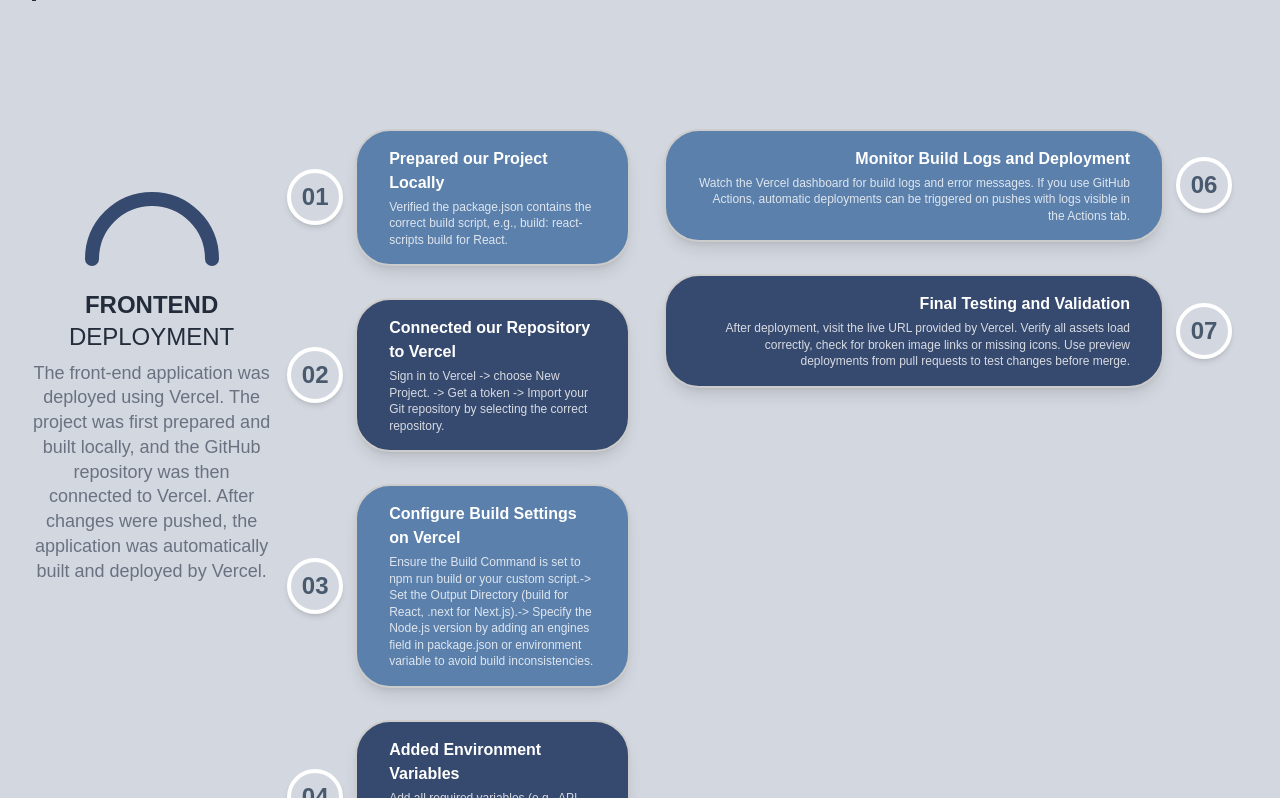
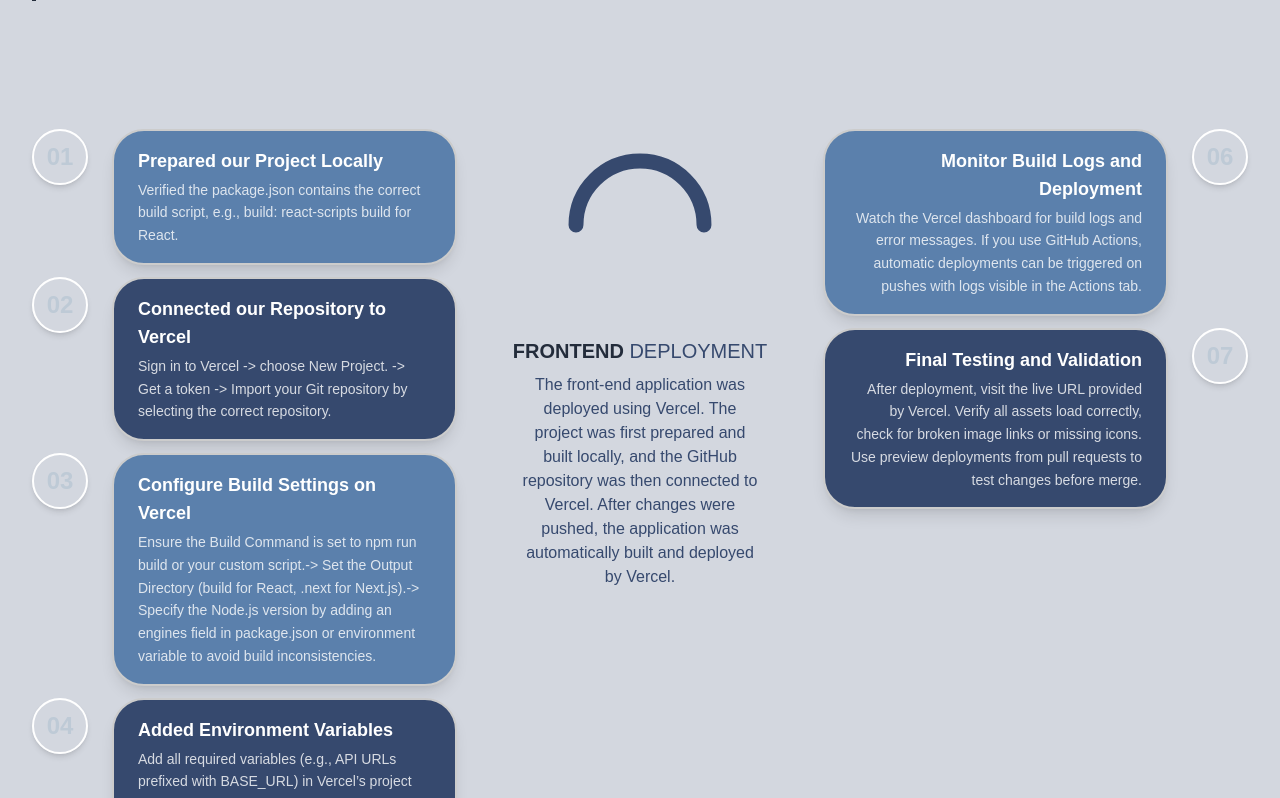
Before and after one commit to TirsitTeshome/Zeno-Technical-Docs, a Next.js app: page /frontend in a window 1280 px wide. Shown: the part 4242-5040 px from the top of the page. Built offline with nearby package versions, Linux system fonts and the light colour scheme; a web font is replaced by a local one.

Commit message:
worked on resposiveness

```diff
--- a/package.json
+++ b/package.json
@@ -15,7 +15,9 @@
     "react": "19.1.0",
     "react-dom": "19.1.0",
     "react-icons": "^5.5.0",
-    "sharp": "^0.34.4"
+    "react-tsparticles": "^2.12.2",
+    "sharp": "^0.34.4",
+    "tsparticles": "^3.9.1"
   },
   "devDependencies": {
     "@eslint/eslintrc": "^3",
--- a/src/app/ai/page.tsx
+++ b/src/app/ai/page.tsx
@@ -468,7 +468,7 @@
                   Applications: Policy evaluation, trade agreement analysis, and resilience planning for agricultural markets.
                 </p>
               </div>
-                            <div className="relative bg-gradient-to-br from-[#232C3B] to-[#05192F] rounded-2xl shadow-xl p-6 text-white transform transition-all duration-300 hover:scale-105 hover:shadow-2xl animate-fade-in-up delay-1">
+              <div className="relative bg-gradient-to-br from-[#232C3B] to-[#05192F] rounded-2xl shadow-xl p-6 text-white transform transition-all duration-300 hover:scale-105 hover:shadow-2xl animate-fade-in-up delay-1">
                 <div className="absolute top-4 right-4 bg-[#D3D7DF] text-[#232C3B] rounded-full w-8 h-8 flex items-center justify-center text-sm font-bold">
                   1
                 </div>
@@ -613,7 +613,7 @@
     ├── root_agent.yaml
     ├── scenario.py`}
                 </pre>
- <pre className="bg-[#232C3B] text-[#D3D7DF]  text-[11px] sm:text-xs md:text-sm rounded-xl px-3 sm:px-4 md:px-6 py-3 md:py-4 leading-relaxed font-mono whitespace-pre-wrap break-words w-full sm:max-w-[260px] md:max-w-[320px] shadow-xl">                  {`   ├── prompts/
+                <pre className="bg-[#232C3B] text-[#D3D7DF]  text-[11px] sm:text-xs md:text-sm rounded-xl px-3 sm:px-4 md:px-6 py-3 md:py-4 leading-relaxed font-mono whitespace-pre-wrap break-words w-full sm:max-w-[260px] md:max-w-[320px] shadow-xl">                  {`   ├── prompts/
     │   ├── missing_data.txt
     │   ├── root_agent.txt
     │   ├── router_prompt.txt
--- a/src/app/backend/page.tsx
+++ b/src/app/backend/page.tsx
@@ -6,32 +6,32 @@
 const leftSteps = [
   {
     number: "01",
-    title: "We prepared the project for Heroku",
-    desc: "We prepared the project for Heroku We made sure requirements.txt included essential packages like gunicorn for the server and psycopg2-binary for PostgreSQL. We created a Procfile at the project root with: web: gunicorn zeno.wsgi --log-file-",
+    title: "Prepared the Project for Heroku",
+    desc: "Ensured requirements.txt included essential packages like gunicorn for the server and psycopg2-binary for PostgreSQL. Created a Procfile at the project root with: web: gunicorn zeno.wsgi --log-file-",
     color: "bg-[#5B80AC]",
   },
   {
     number: "02",
-    title: "Connected our Repository to Vercel",
-    desc: "We added runtime.txt specifying the Python version: python-3.11",
+    title: "Specified Python Runtime",
+    desc: "Added runtime.txt specifying the Python version: python-3.11",
     color: "bg-[#36496E]",
   },
   {
     number: "03",
-    title: "Configure Build Settings on Vercel",
-    desc: "In zeno/settings.py, we set DEBUG = False for production, configured ALLOWED_HOSTS to include our Heroku domain, and moved sensitive settings like SECRET_KEY into environment variables accessed via os.getenv().",
+    title: "Configured Django for Production",
+    desc: "In zeno/settings.py, set DEBUG = False, configured ALLOWED_HOSTS to include the Heroku domain, and moved sensitive settings like SECRET_KEY into environment variables using os.getenv().",
     color: "bg-[#5B80AC]",
   },
   {
     number: "04",
-    title: "Added Environment Variables",
-    desc: "We installed the Heroku CLI and authenticated Running heroku login allowed us to connect our local environment with Heroku securely.",
+    title: "Installed and Authenticated Heroku CLI",
+    desc: "Installed the Heroku CLI and ran heroku login to securely connect the local environment with Heroku.",
     color: "bg-[#36496E]",
   },
   {
     number: "05",
-    title: "Deployed our Application",
-    desc: "We created the Heroku application. From the backend root directory, we ran: heroku create zeno-backend-api",
+    title: "Created the Heroku Application",
+    desc: "From the backend root directory, ran: heroku create zeno-backend-api",
     color: "bg-[#5B80AC]",
   },
 ];
@@ -39,32 +39,32 @@
 const rightSteps = [
   {
     number: "06",
-    title: "Monitor Build Logs and Deployment",
-    desc: "Watch the Vercel dashboard for build logs and error messages. If you use GitHub Actions, automatic deployments can be triggered on pushes with logs visible in the Actions tab.",
+    title: "Provisioned PostgreSQL Database",
+    desc: "Added a free hobby-tier PostgreSQL add-on using: heroku addons:create heroku-postgresql:hobby-dev -a zeno-backend-api",
     color: "bg-[#5B80AC]",
   },
   {
     number: "07",
-    title: "Final Testing and Validation",
-    desc: "We set environment variables on Heroku. We securely added critical environment variables via CLI. Heroku config:set SECRET_KEY='the_secret_key' DATABASE_URL='the_database_url' DJANGO_SETTINGS_MODULE='zeno.settings' -a zeno-backend-api",
+    title: "Set Environment Variables",
+    desc: "Securely added critical environment variables via CLI: heroku config:set SECRET_KEY='...' DATABASE_URL='...' DJANGO_SETTINGS_MODULE='zeno.settings' -a zeno-backend-api",
     color: "bg-[#36496E]",
   },
   {
     number: "08",
-    title: "Monitor Build Logs and Deployment",
-    desc: "We deployed the backend code. We pushed our main branch to Heroku: git push heroku main",
+    title: "Deployed Backend Code",
+    desc: "Pushed the main branch to Heroku: git push heroku main",
     color: "bg-[#5B80AC]",
   },
   {
     number: "09",
-    title: "Final Testing and Validation",
-    desc: "This triggered a build, installed dependencies, and launched the application.",
+    title: "Triggered Build and Launch",
+    desc: "The push triggered a build, installed dependencies, and launched the Django application on Heroku.",
     color: "bg-[#36496E]",
   },
   {
     number: "10",
-    title: "Final Testing and Validation",
-    desc: "We tested all API endpoints using Postman. This helped us confirm that every endpoint functioned as intended and caught unexpected issues early.",
+    title: "Tested API Endpoints",
+    desc: "Used Postman to test all API endpoints, confirming functionality and catching issues early.",
     color: "bg-[#36496E]",
   },
 ];
@@ -143,8 +143,8 @@
             </div>
 
             <div className="flex-1 w-full flex justify-center">
-              <div className="flex flex-col sm:flex-row gap-4 md:gap-6">
-                <pre className="bg-[#D3D7DF] text-[#151E31] text-xs sm:text-sm rounded-xl px-3 sm:px-4 md:px-6 py-3 md:py-4 leading-relaxed font-mono overflow-x-auto w-full sm:max-w-[280px] md:max-w-[360px] shadow-xl">
+              <div className="grid grid-cols-1 sm:grid-cols-2 lg:grid-cols-3 gap-4 md:gap-6">
+                <pre className="bg-[#D3D7DF] text-[#151E31] text-xs sm:text-sm rounded-xl px-3 sm:px-4 md:px-6 py-3 md:py-4 leading-relaxed font-mono overflow-x-auto w-full shadow-xl">
                   {`├── agents/
 │   ├── __pycache__/
 │   ├── migrations/
@@ -167,7 +167,7 @@
 │   ├── urls.py
 │   └── views.py`}
                 </pre>
-                <pre className="bg-[#D3D7DF] text-[#151E31] text-xs sm:text-sm rounded-xl px-3 sm:px-4 md:px-6 py-3 md:py-4 leading-relaxed font-mono overflow-x-auto w-full sm:max-w-[280px] md:max-w-[360px] shadow-xl">
+                <pre className="bg-[#D3D7DF] text-[#151E31] text-xs sm:text-sm rounded-xl px-3 sm:px-4 md:px-6 py-3 md:py-4 leading-relaxed font-mono overflow-x-auto w-full shadow-xl">
                   {`├── runs/
 │   ├── __pycache__/
 │   ├── migrations/
@@ -189,7 +189,7 @@
 │   ├── tests.py
 │   └── views.py`}
                 </pre>
-                <pre className="bg-[#D3D7DF] text-[#151E31] text-xs sm:text-sm rounded-xl px-3 sm:px-4 md:px-6 py-3 md:py-4 leading-relaxed font-mono overflow-x-auto w-full sm:max-w-[280px] md:max-w-[360px] shadow-xl">
+                <pre className="bg-[#D3D7DF] text-[#151E31] text-xs sm:text-sm rounded-xl px-3 sm:px-4 md:px-6 py-3 md:py-4 leading-relaxed font-mono overflow-x-auto w-full shadow-xl">
                   {`├── conversations/
 │   ├── __pycache__/
 │   ├── migrations/
@@ -217,7 +217,7 @@
         <h2 className="text-3xl md:text-4xl font-bold mb-6 text-[#D3D7DF]">
           Entity Relationship Diagram (ERD)
         </h2>
-        <p className="text-base md:text-lg text-[#D3D7DF] mb-12 max-w-3xl">
+        <p className="text-base md:text-lg text-[#D3D7DF] mb-12 ">
           Zeno AI system&apos;s architecture is fundamentally supported by a
           robust data model. The following entity-relationship tables represent
           the relational database schema that underpins the system&apos;s core
@@ -409,13 +409,13 @@
                 without regressions.
               </p>
             </div>
-            <div className="flex-1 flex justify-center items-start">
+            <div className="flex-1 flex">
               <Image
                 src="/pics/pytest.png"
                 alt="Pytest example"
                 width={700}
                 height={100}
-                className="w-full max-w-md h-auto"
+                className="w-full max-w-md 2xl:max-w-xl 2xl:h-100 2xl:ml-20 h-auto object-contain shadow-2xl"
               />
             </div>
           </div>
@@ -492,9 +492,8 @@
                   priority
                 />
               </div>
-              <div
-                className="absolute rounded-xl w-[90%] h-[90%] sm:w-[92%] sm:h-[92%] md:w-[94%] md:h-[94%] xl:w-[94%] xl:h-[94%] top-4 sm:top-5 md:top-10 left-1/2 -translate-x-1/2 md:left-6 md:translate-x-0"
-              >
+              <div className="absolute rounded-xl w-[90%] h-[90%] sm:w-[92%] sm:h-[92%] md:w-[94%] md:h-[94%] xl:w-[94%] xl:h-[94%]
+              2xl:w-[124%] 2xl:h-[94%] top-4 sm:top-5 md:top-10 left-1/2 -translate-x-1/2 md:left-6 md:translate-x-0">
                 <Image
                   src="/pics/api-test-dark.png"
                   alt="API Test Dark"
@@ -508,18 +507,30 @@
         </div>
       </section>
 
-      <div className="w-full max-w-6.5xl flex flex-col lg:flex-row gap-8 lg:gap-16 xl:gap-5 px-2 md:px-6 lg:px-8 bg-[#151E31]">
-        <div className="flex-1">
-          <div className="relative bg-[#151E31] py-8 md:py-10 lg:py-16 flex justify-center">
-            <div className="flex flex-col sm:flex-row max-w-5xl w-full">
-              <div className="relative flex flex-col items-center w-full sm:w-2/5 min-w-[180px] sm:min-w-[230px] max-w-[300px] mx-auto sm:mx-0">
-                <svg
-                  width="100%"
-                  height="180"
-                  viewBox="0 0 180 180"
-                  className="absolute left-1/2 -translate-x-1/2 top-10 z-10 w-[160px] sm:w-[180px] md:w-[200px] lg:w-[220px]"
-                  preserveAspectRatio="xMidYMid meet"
+<div className="w-full max-w-7xl mx-auto px-4 md:px-6 lg:px-8 my-16">
+  <div className="flex flex-col items-center">
+    <div className="grid grid-cols-1 lg:grid-cols-[minmax(320px,1fr)_auto_minmax(320px,1fr)] gap-8 lg:gap-12 w-full items-start justify-items-stretch">
+      <div className="flex flex-col gap-3 w-full">
+        {leftSteps.map((step, idx) => (
+          <div key={idx} className="flex items-start">
+            <div className="relative z-10 flex-shrink-0">
+              <div className="w-12 h-12 sm:w-14 sm:h-14 rounded-full flex items-center justify-center text-[#becad6] font-bold text-xl sm:text-2xl border-2 border-white shadow-md">
+                {step.number}
+              </div>
+            </div>
+            <div
+              className={`flex-1 ml-4 sm:ml-6 rounded-[32px] ${step.color} shadow-lg px-4 sm:px-6 py-4 border-2 border-[#cccccc]`}
             >
+              <h3 className="font-bold text-white text-base sm:text-lg mb-1">{step.title}</h3>
+              <p className="text-white text-xs sm:text-sm opacity-80 leading-relaxed">{step.desc}</p>
+            </div>
+          </div>
+        ))}
+      </div>
+
+      <div className="flex flex-col items-center justify-center py-6 lg:py-0">
+        <div className="w-48 h-48 flex items-center justify-center">
+          <svg viewBox="0 0 180 180" className="w-full h-full">
             <path
               d="M150 90a60 60 0 1 0-120 0"
               stroke="#a9b9d3"
@@ -528,37 +539,28 @@
               strokeLinecap="round"
             />
           </svg>
-                <div className="relative mt-[150px] sm:mt-[140px] md:mt-[150px] lg:mt-[160px] text-center">
-                  <div className="font-bold text-lg sm:text-xl md:text-2xl text-[#fdfdfd]">
+        </div>
+        <h2 className="font-bold text-[#fdfdfd] text-lg sm:text-xl text-center mt-4 px-2">
           BACKEND <span className="font-normal text-[#bfbff0]">DEPLOYMENT</span>
+        </h2>
+        <p className="text-sm sm:text-base text-[#a9b9d3] mt-2 text-center max-w-[260px] px-2">
+           The backend was deployed to Heroku with a PostgreSQL database, environment variables for security, and automated build from the main branch.
+        </p>
       </div>
-                  <div className="text-sm sm:text-base md:text-lg text-[#a9b9d3] max-w-[240px] mt-2 leading-snug mx-auto">
-                    The front-end application was deployed using Vercel. The project was first prepared and built locally, and the GitHub repository was then connected to Vercel. After changes were pushed, the application was automatically built and deployed by Vercel.
-                  </div>
-                </div>
-              </div>
-              <div className="flex flex-col flex-1 pl-0 sm:pl-4 gap-4 sm:gap-6 md:gap-8 relative z-20 mt-8 sm:mt-0">
-                {leftSteps.map((step, idx) => (
-                  <div key={idx} className="flex flex-row items-center">
-                    <div className="flex flex-col items-center">
-                      <div
-                        className="w-12 h-12 sm:w-14 sm:h-14 rounded-full flex items-center justify-center text-[#becad6] font-bold text-xl sm:text-2xl border-1 border-white shadow-md"
-                        style={{ marginRight: "-20px", zIndex: 10 }}
-                      >
+
+      <div className="flex flex-col gap-3 w-full">
+        {rightSteps.map((step, idx) => (
+          <div key={idx} className="flex flex-row-reverse items-start">
+            <div className="relative z-10 flex-shrink-0">
+              <div className="w-12 h-12 sm:w-14 sm:h-14 rounded-full flex items-center justify-center text-[#becad6] font-bold text-xl sm:text-2xl border-2 border-white shadow-md">
                 {step.number}
               </div>
             </div>
             <div
-                      className={`flex-1 ml-4 sm:ml-8 rounded-[35px] ${step.color} shadow-lg px-4 sm:px-6 md:px-8 py-4 flex items-center gap-4 min-h-[88px]`}
-                      style={{
-                        maxWidth: 500,
-                        border: "2px solid #cccccc"
-                      }}
+              className={`flex-1 mr-4 sm:mr-6 rounded-[32px] ${step.color} shadow-lg px-4 sm:px-6 py-4 border-2 border-[#cccccc] text-right`}
             >
-                      <div>
-                        <div className="font-bold text-white text-sm sm:text-base mb-1">{step.title}</div>
-                        <div className="text-white text-xs opacity-80 leading-snug">{step.desc}</div>
-                      </div>
+              <h3 className="font-bold text-white text-base sm:text-lg mb-1">{step.title}</h3>
+              <p className="text-white text-xs sm:text-sm opacity-80 leading-relaxed">{step.desc}</p>
             </div>
           </div>
         ))}
@@ -566,40 +568,6 @@
     </div>
   </div>
 </div>
-        <div className="flex-1">
-          <div className="relative bg-[#151E31] py-8 md:py-10 lg:py-16 flex justify-center">
-            <div className="flex flex-col sm:flex-row-reverse max-w-5xl w-full">
-              <div className="flex flex-col flex-1 pr-0 sm:pr-4 gap-4 sm:gap-6 md:gap-8 relative z-20 mt-8 sm:mt-0">
-                {rightSteps.map((step, idx) => (
-                  <div key={idx} className="flex flex-row-reverse items-center">
-                    <div className="flex flex-col items-center">
-                      <div
-                        className="w-12 h-12 sm:w-14 sm:h-14 rounded-full flex items-center justify-center text-[#becad6] font-bold text-xl sm:text-2xl border-1 border-white shadow-md"
-                        style={{ marginLeft: "-20px", zIndex: 10 }}
-                      >
-                        {step.number}
-                      </div>
-                    </div>
-                    <div
-                      className={`flex-1 mr-4 sm:mr-8 rounded-[35px] ${step.color} shadow-lg px-4 sm:px-6 md:px-8 py-4 flex flex-row-reverse items-center gap-4 min-h-[88px]`}
-                      style={{
-                        maxWidth: 500,
-                        border: "2px solid #cccccc"
-                      }}
-                    >
-                      <div className="text-right w-full">
-                        <div className="font-bold text-white text-sm sm:text-base mb-1">{step.title}</div>
-                        <div className="text-white text-xs opacity-80 leading-snug">{step.desc}</div>
-                      </div>
-                    </div>
-                  </div>
-                ))}
-              </div>
-            </div>
-          </div>
-        </div>
-      </div>
-
       <Footer />
     </main>
   );
--- a/src/app/frontend/page.tsx
+++ b/src/app/frontend/page.tsx
@@ -437,18 +437,30 @@
         </div>
       </div>
 
-      <div className="w-full max-w-8xl flex flex-col lg:flex-row gap-8 lg:gap-16 xl:gap-5 px-2 md:px-6 lg:px-8 bg-[#D3D7DF]">
-        <div className="flex-1">
-          <div className="relative bg-[#D3D7DF] md:py-10 lg:py-16 flex justify-center">
-            <div className="flex flex-col sm:flex-row max-w-5xl w-full">
-              <div className="relative flex flex-col items-center w-full sm:w-2/5 min-w-[180px] sm:min-w-[230px] max-w-[300px] mx-auto sm:mx-0">
-                <svg
-                  width="100%"
-                  height="180"
-                  viewBox="0 0 180 180"
-                  className="absolute left-1/2 -translate-x-1/2 top-10 z-10 w-[160px] sm:w-[180px] md:w-[200px] lg:w-[220px]"
-                  preserveAspectRatio="xMidYMid meet"
+      <div className="w-full max-w-7xl mx-auto px-4 md:px-6 lg:px-8 my-16">
+        <div className="flex flex-col items-center">
+          <div className="grid grid-cols-1 lg:grid-cols-[minmax(320px,1fr)_auto_minmax(320px,1fr)] gap-8 lg:gap-12 w-full items-start justify-items-stretch">
+            <div className="flex flex-col gap-3 w-full">
+              {leftSteps.map((step, idx) => (
+                <div key={idx} className="flex items-start">
+                  <div className="relative z-10 flex-shrink-0">
+                    <div className="w-12 h-12 sm:w-14 sm:h-14 rounded-full flex items-center justify-center text-[#becad6] font-bold text-xl sm:text-2xl border-2 border-white shadow-md">
+                      {step.number}
+                    </div>
+                  </div>
+                  <div
+                    className={`flex-1 ml-4 sm:ml-6 rounded-[32px] ${step.color} shadow-lg px-4 sm:px-6 py-4 border-2 border-[#cccccc]`}
                   >
+                    <h3 className="font-bold text-white text-base sm:text-lg mb-1">{step.title}</h3>
+                    <p className="text-white text-xs sm:text-sm opacity-80 leading-relaxed">{step.desc}</p>
+                  </div>
+                </div>
+              ))}
+            </div>
+
+            <div className="flex flex-col items-center justify-center py-6 lg:py-0 ">
+              <div className="w-48 h-48 flex items-center justify-center">
+                <svg viewBox="0 0 180 180" className="w-full h-full">
                   <path
                     d="M150 90a60 60 0 1 0-120 0"
                     stroke="#36496E"
@@ -457,73 +469,31 @@
                     strokeLinecap="round"
                   />
                 </svg>
-                <div className="relative mt-[150px] sm:mt-[140px] md:mt-[150px] lg:mt-[160px] text-center">
-                  <div className="font-bold text-lg sm:text-xl md:text-2xl text-[#232C3B]">
-                    FRONTEND <span className="font-normal [#232323]">DEPLOYMENT</span>
               </div>
-                  <div className="text-sm sm:text-base md:text-lg text-gray-500 max-w-[240px] mt-2 leading-snug mx-auto">
+              <h2 className="font-bold text-[#232C3B] text-lg sm:text-xl text-center mt-4 px-2">
+                FRONTEND <span className="font-normal text-[#36496E]">DEPLOYMENT</span>
+              </h2>
+              <p className="text-sm sm:text-base text-[#36496E] mt-2 text-center max-w-[260px] px-2">
                 The front-end application was deployed using Vercel. The project was first prepared and built locally, and the GitHub repository was then connected to Vercel. After changes were pushed, the application was automatically built and deployed by Vercel.
+              </p>
             </div>
-                </div>
-              </div>
-              <div className="flex flex-col flex-1 pl-0 sm:pl-4 gap-4 sm:gap-6 md:gap-8 relative z-20 mt-8 sm:mt-0">
-                {leftSteps.map((step, idx) => (
-                  <div key={idx} className="flex flex-row items-center">
-                    <div className="flex flex-col items-center">
-                      <div
-                        className="w-12 h-12 sm:w-14 sm:h-14 rounded-full flex items-center justify-center text-[#495a6e] font-bold text-xl sm:text-2xl border-4 border-white shadow-md"
-                        style={{ marginRight: "-20px", zIndex: 10 }}
-                      >
+
+            <div className="flex flex-col gap-3 w-full">
+              {rightSteps.map((step, idx) => (
+                <div key={idx} className="flex flex-row-reverse items-start">
+                  <div className="relative z-10 flex-shrink-0">
+                    <div className="w-12 h-12 sm:w-14 sm:h-14 rounded-full flex items-center justify-center text-[#becad6] font-bold text-xl sm:text-2xl border-2 border-white shadow-md">
                       {step.number}
                     </div>
                   </div>
                   <div
-                      className={`flex-1 ml-4 sm:ml-8 rounded-[35px] ${step.color} shadow-lg px-4 sm:px-6 md:px-8 py-4 flex items-center gap-4 min-h-[88px]`}
-                      style={{
-                        maxWidth: 500,
-                        border: "2px solid #cccccc"
-                      }}
+                    className={`flex-1 mr-4 sm:mr-6 rounded-[32px] ${step.color} shadow-lg px-4 sm:px-6 py-4 border-2 border-[#cccccc] text-right`}
                   >
-                      <div>
-                        <div className="font-bold text-white text-sm sm:text-base mb-1">{step.title}</div>
-                        <div className="text-white text-xs opacity-80 leading-snug">{step.desc}</div>
-                      </div>
+                    <h3 className="font-bold text-white text-base sm:text-lg mb-1">{step.title}</h3>
+                    <p className="text-white text-xs sm:text-sm opacity-80 leading-relaxed">{step.desc}</p>
                   </div>
                 </div>
               ))}
-              </div>
-            </div>
-          </div>
-        </div>
-        <div className="flex-1">
-          <div className="relative bg-[#D3D7DF] py-8 md:py-10 lg:py-16 flex justify-center">
-            <div className="flex flex-col sm:flex-row-reverse max-w-5xl w-full">
-              <div className="flex flex-col flex-1 pr-0 sm:pr-4 gap-4 sm:gap-6 md:gap-8 relative z-20 mt-8 sm:mt-0">
-                {rightSteps.map((step, idx) => (
-                  <div key={idx} className="flex flex-row-reverse items-center">
-                    <div className="flex flex-col items-center">
-                      <div
-                        className="w-12 h-12 sm:w-14 sm:h-14 rounded-full flex items-center justify-center text-[#495a6e] font-bold text-xl sm:text-2xl border-4 border-white shadow-md"
-                        style={{ marginLeft: "-20px", zIndex: 10 }}
-                      >
-                        {step.number}
-                      </div>
-                    </div>
-                    <div
-                      className={`flex-1 mr-4 sm:mr-8 rounded-[35px] ${step.color} shadow-lg px-4 sm:px-6 md:px-8 py-4 flex flex-row-reverse items-center gap-4 min-h-[88px]`}
-                      style={{
-                        maxWidth: 500,
-                        border: "2px solid #cccccc"
-                      }}
-                    >
-                      <div className="text-right w-full">
-                        <div className="font-bold text-white text-sm sm:text-base mb-1">{step.title}</div>
-                        <div className="text-white text-xs opacity-80 leading-snug">{step.desc}</div>
-                      </div>
-                    </div>
-                  </div>
-                ))}
-              </div>
             </div>
           </div>
         </div>
```
Also changed, not shown: src/app/landing/page.tsx (+97 -43 lines), src/app/globals.css (line endings or trailing spaces), 1 other file (tests, documents, lock files or other folders). Lines whose indentation alone changed are shown as unchanged.
